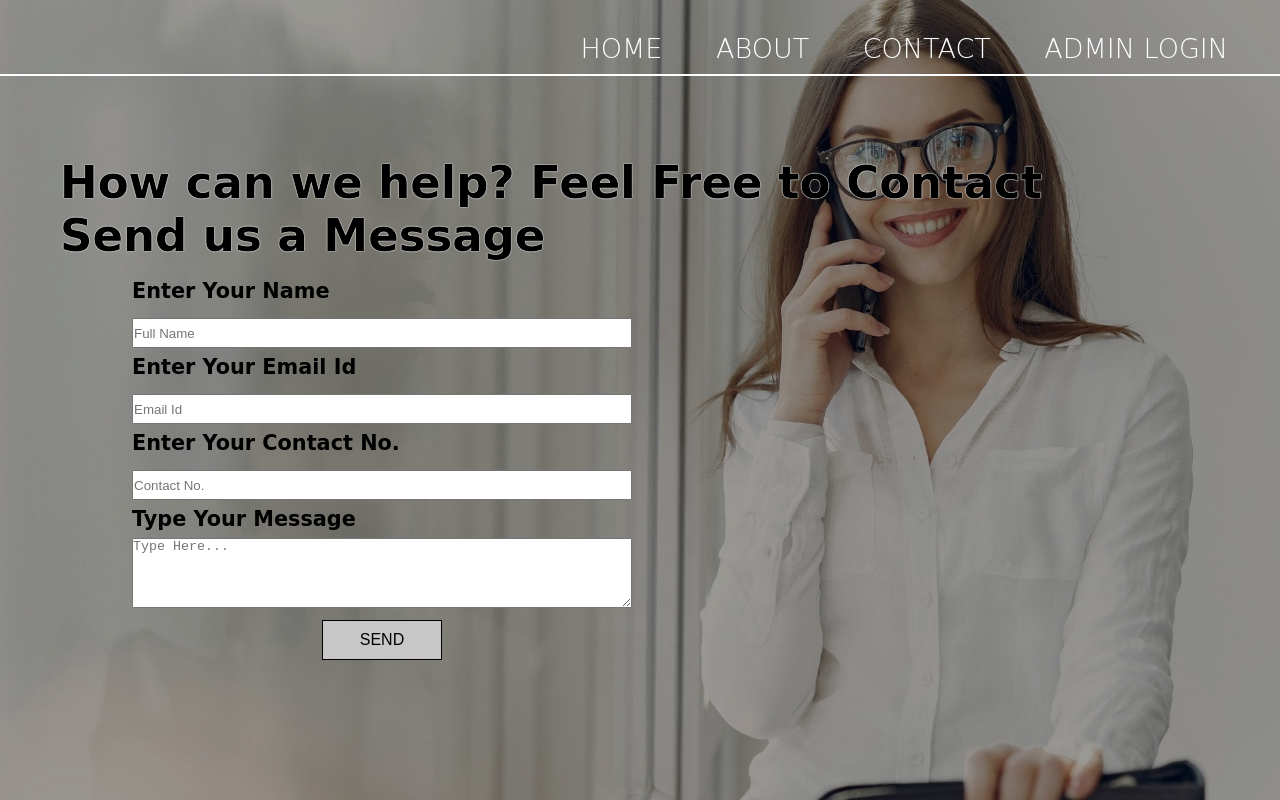
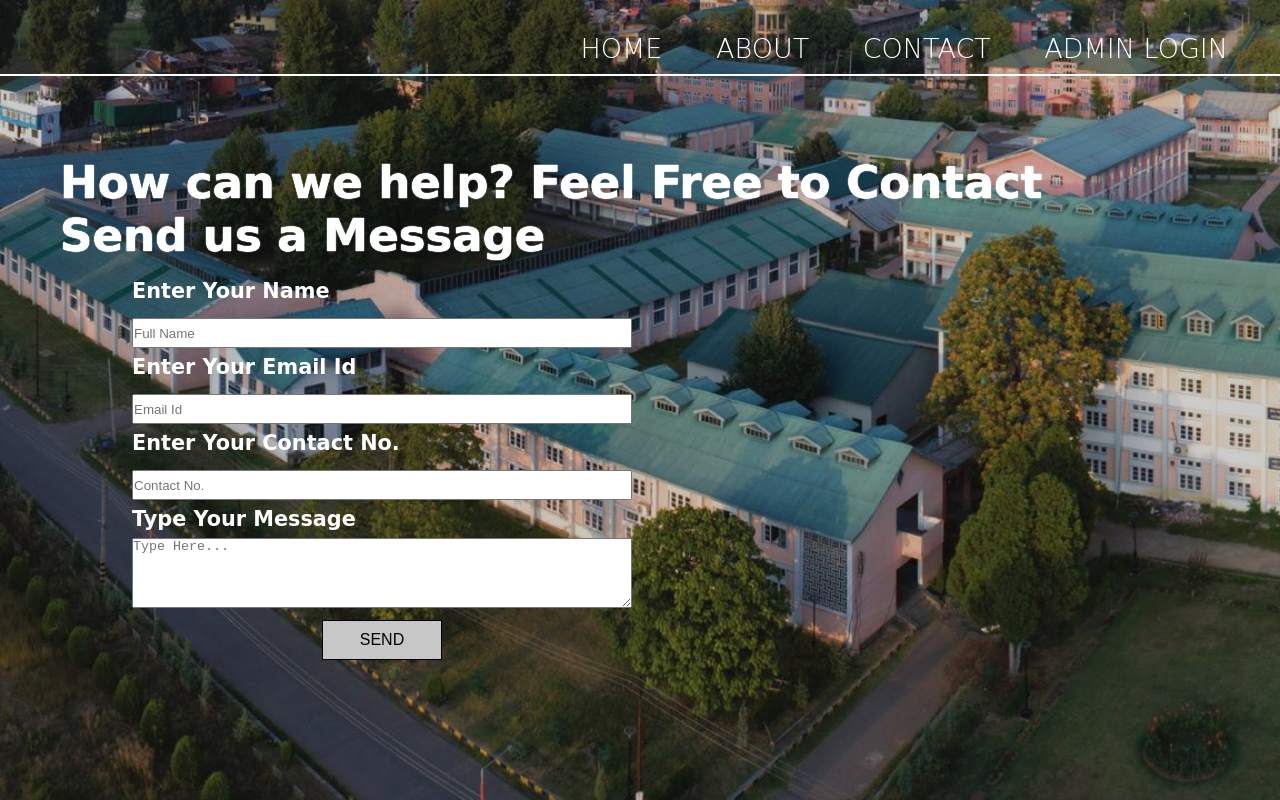
Before and after one commit to Dhruv-Bansal7/student-result-management-system, a plain HTML site: page admin/contact.html in a window 1280 px wide. Drawn offline with Linux system fonts and the light colour scheme; a web font is replaced by a local one.

Commit message:
contact photo

```diff
--- a/css/contact.css
+++ b/css/contact.css
@@ -10,7 +10,7 @@ body{
     font-family: 'Flamenco' , cursive;
 }
 header {
-    background-image: linear-gradient(rgba(0,0,0,0.4),rgba(0,0,0,0.4)), url(../image/contact.jpg);
+    background-image: linear-gradient(rgba(0,0,0,0.2),rgba(0,0,0,0.2)), url(../image/nit\ sri.jpg);
     height: 100vh;
     background-size: cover;
     background-repeat: no-repeat;
@@ -49,16 +49,17 @@ header {
 }
 .table {
     margin-left: 130px;
+    color: white;
 }
 .search {
     margin-left: 60px;
     margin-top: 80px;
     margin-bottom: 10px;
-    color: black;
+    color: white;
     text-shadow:  #fff 0px 0px 1px,   #fff 0px 0px 1px,   #fff 0px 0px 1px;
 }
 .heading {
-    color: black;
+    color: white;
     font-size: 1.3rem;
     text-align: left;
     padding-bottom: 0.3rem;
```
Also changed, not shown: image/nit sri.jpg (added).
